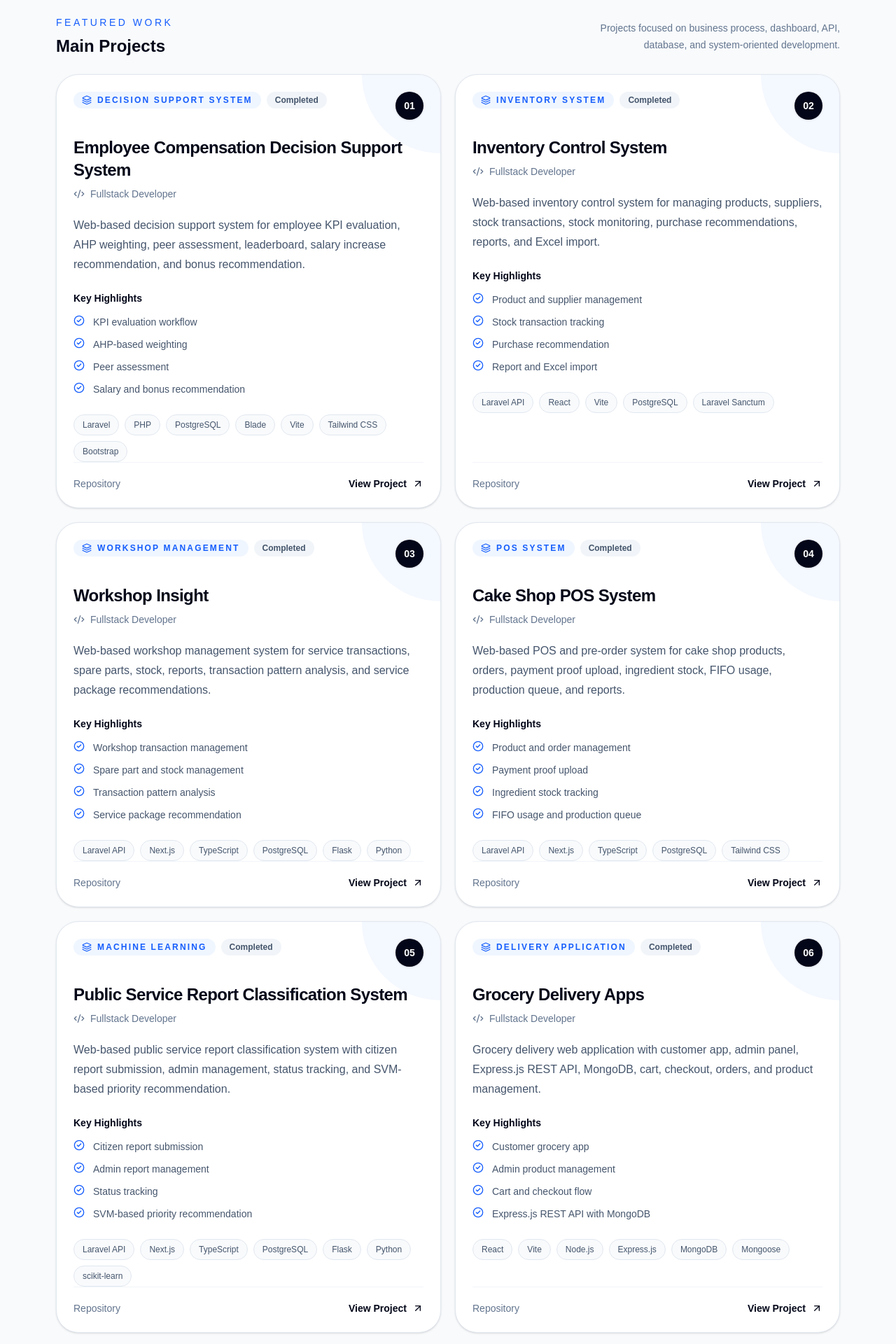
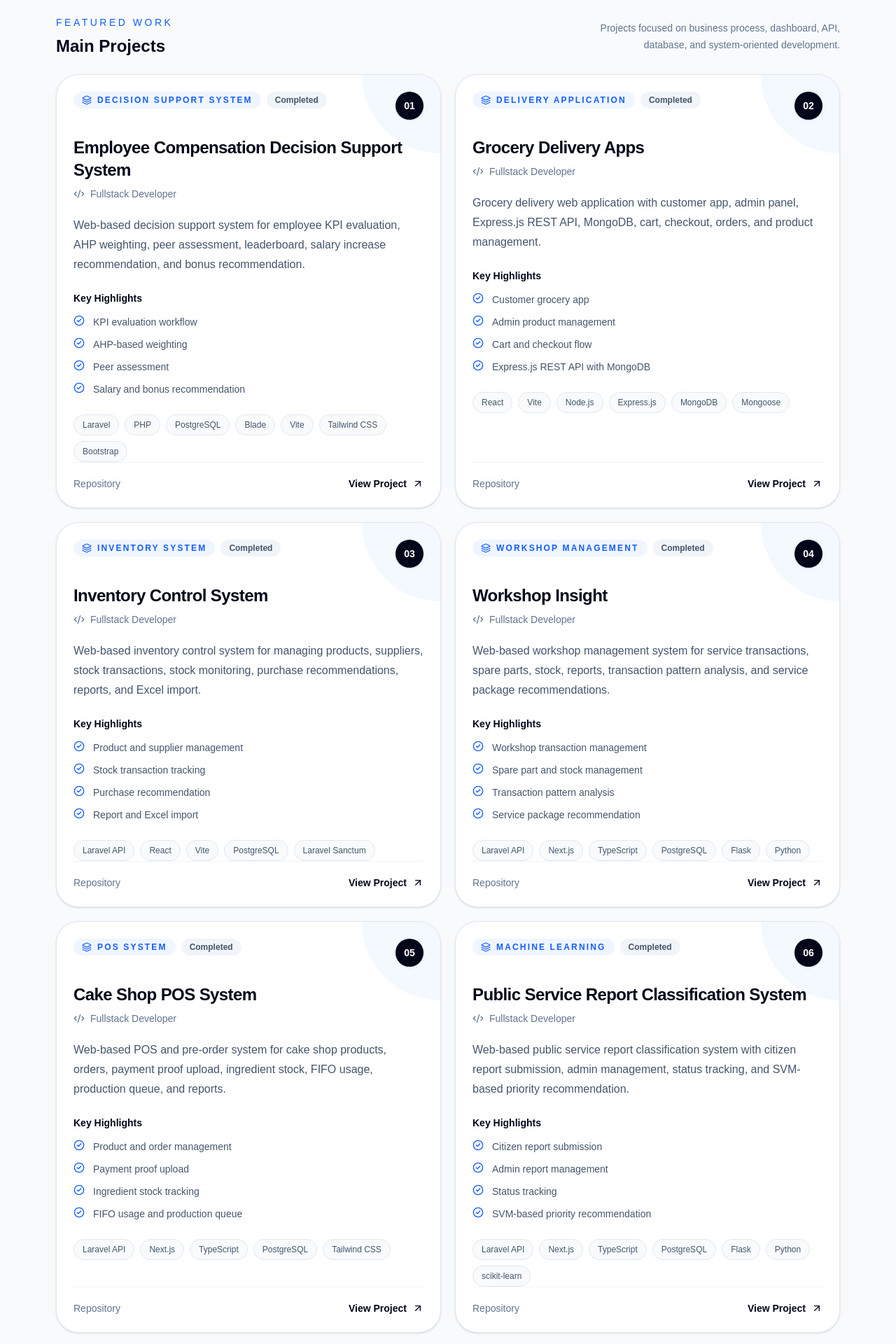
Before and after one commit to raihanachmadsuhadadev/raihan-portfolio-website, a Next.js app: page / in a window 1280 px wide. Shown: the part 7060-8980 px from the top of the page at 70% size. Built offline with nearby package versions, Linux system fonts and the light colour scheme.

Commit message:
chore: update harznet project status and tech stack

```diff
--- a/src/data/projects.ts
+++ b/src/data/projects.ts
@@ -17,6 +17,7 @@ export const projects: Project[] = [
     repositoryUrl:
       "https://github.com/raihanachmadsuhadadev/employee-compensation-decision-support-system",
     category: "Decision Support System",
+    group: "education",
     type: "featured",
     role: "Fullstack Developer",
     status: "Completed",
@@ -28,6 +29,25 @@ export const projects: Project[] = [
     ],
   },
   {
+    title: "Grocery Delivery Apps",
+    description:
+      "Grocery delivery web application with customer app, admin panel, Express.js REST API, MongoDB, cart, checkout, orders, and product management.",
+    techStack: ["React", "Vite", "Node.js", "Express.js", "MongoDB", "Mongoose"],
+    repositoryUrl:
+      "https://github.com/raihanachmadsuhadadev/grocery-delivery-apps",
+    category: "Delivery Application",
+    group: "education",
+    type: "featured",
+    role: "Fullstack Developer",
+    status: "Completed",
+    highlights: [
+      "Customer grocery app",
+      "Admin product management",
+      "Cart and checkout flow",
+      "Express.js REST API with MongoDB",
+    ],
+  },
+  {
     title: "Inventory Control System",
     description:
       "Web-based inventory control system for managing products, suppliers, stock transactions, stock monitoring, purchase recommendations, reports, and Excel import.",
@@ -35,6 +55,7 @@ export const projects: Project[] = [
     repositoryUrl:
       "https://github.com/raihanachmadsuhadadev/inventory-control-system",
     category: "Inventory System",
+    group: "freelance",
     type: "featured",
     role: "Fullstack Developer",
     status: "Completed",
@@ -59,6 +80,7 @@ export const projects: Project[] = [
     ],
     repositoryUrl: "https://github.com/raihanachmadsuhadadev/workshop-insight",
     category: "Workshop Management",
+    group: "freelance",
     type: "featured",
     role: "Fullstack Developer",
     status: "Completed",
@@ -83,6 +105,7 @@ export const projects: Project[] = [
     repositoryUrl:
       "https://github.com/raihanachmadsuhadadev/cake-shop-pos-system",
     category: "POS System",
+    group: "freelance",
     type: "featured",
     role: "Fullstack Developer",
     status: "Completed",
@@ -109,6 +132,7 @@ export const projects: Project[] = [
     repositoryUrl:
       "https://github.com/raihanachmadsuhadadev/public-service-report-classification-system",
     category: "Machine Learning",
+    group: "freelance",
     type: "featured",
     role: "Fullstack Developer",
     status: "Completed",
@@ -120,34 +144,17 @@ export const projects: Project[] = [
     ],
   },
  {
-    title: "Grocery Delivery Apps",
-    description:
-      "Grocery delivery web application with customer app, admin panel, Express.js REST API, MongoDB, cart, checkout, orders, and product management.",
-    techStack: ["React", "Vite", "Node.js", "Express.js", "MongoDB", "Mongoose"],
-    repositoryUrl:
-      "https://github.com/raihanachmadsuhadadev/grocery-delivery-apps",
-    category: "Delivery Application",
-    type: "featured",
-    role: "Fullstack Developer",
-    status: "Completed",
-    highlights: [
-      "Customer grocery app",
-      "Admin product management",
-      "Cart and checkout flow",
-      "Express.js REST API with MongoDB",
-    ],
-  },
-  {
   title: "HARZNET Company Profile",
   description:
     "Company profile website for HARZNET built with Next.js, focused on presenting business information, services, coverage, contact, and brand identity.",
-    techStack: ["Next.js", "React"],
+  techStack: ["Next.js", "React", "TypeScript"],
   repositoryUrl:
     "https://github.com/raihanachmadsuhadadev/harznet-company-profile",
   category: "Company Profile",
+  group: "freelance",
   type: "additional",
   role: "Frontend Developer",
-    status: "In Development",
+  status: "Completed",
   highlights: [
     "Company profile landing page",
     "Business information section",
```
Lines whose indentation alone changed are shown as unchanged.
